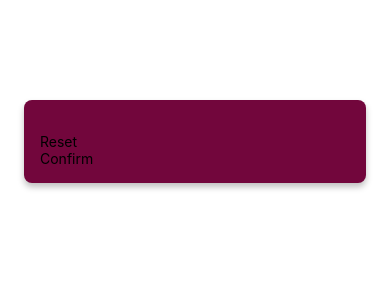
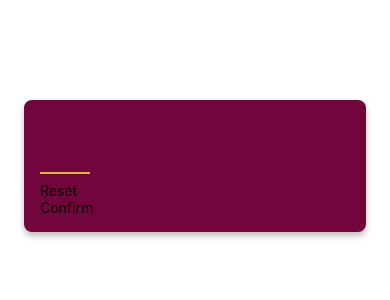
Before and after one commit to nikhil149/guess-number, a React Native app: screen / in a window 390 px wide. Shown: the top 300 px of the page. Built offline with nearby package versions, Linux system fonts and the light colour scheme.

Commit message:
props added for TextInput

```diff
--- a/screens/StartGameScreen.js
+++ b/screens/StartGameScreen.js
@@ -4,7 +4,11 @@
 const StartGameScreen = () => {
   return (
     <View style={styles.inputContainer}>
-      <TextInput />
+      <TextInput
+        style={styles.numberInput}
+        maxLength={2}
+        keyboardType="number-pad"
+      />
       <PrimaryButton>Reset</PrimaryButton>
       <PrimaryButton>Confirm</PrimaryButton>
     </View>
@@ -24,6 +28,18 @@
     shadowColor: "black",
     shadowOffset: { width: 0, height: 4 },
     shadowRadius: 6,
-    shadowOpacity: 0.25
+    shadowOpacity: 0.25,
+  },
+  numberInput: {
+    height: 50,
+    fontSize: 32,
+    borderBottomColor: "#ddb52f",
+    borderBottomWidth: 2,
+    color: "#ddb52f",
+    marginVertical: 8,
+    fontWeight: "bold",
+    width: 50,
+    alignItems: "center",
+    textAlign: "center",
   },
 });
```
